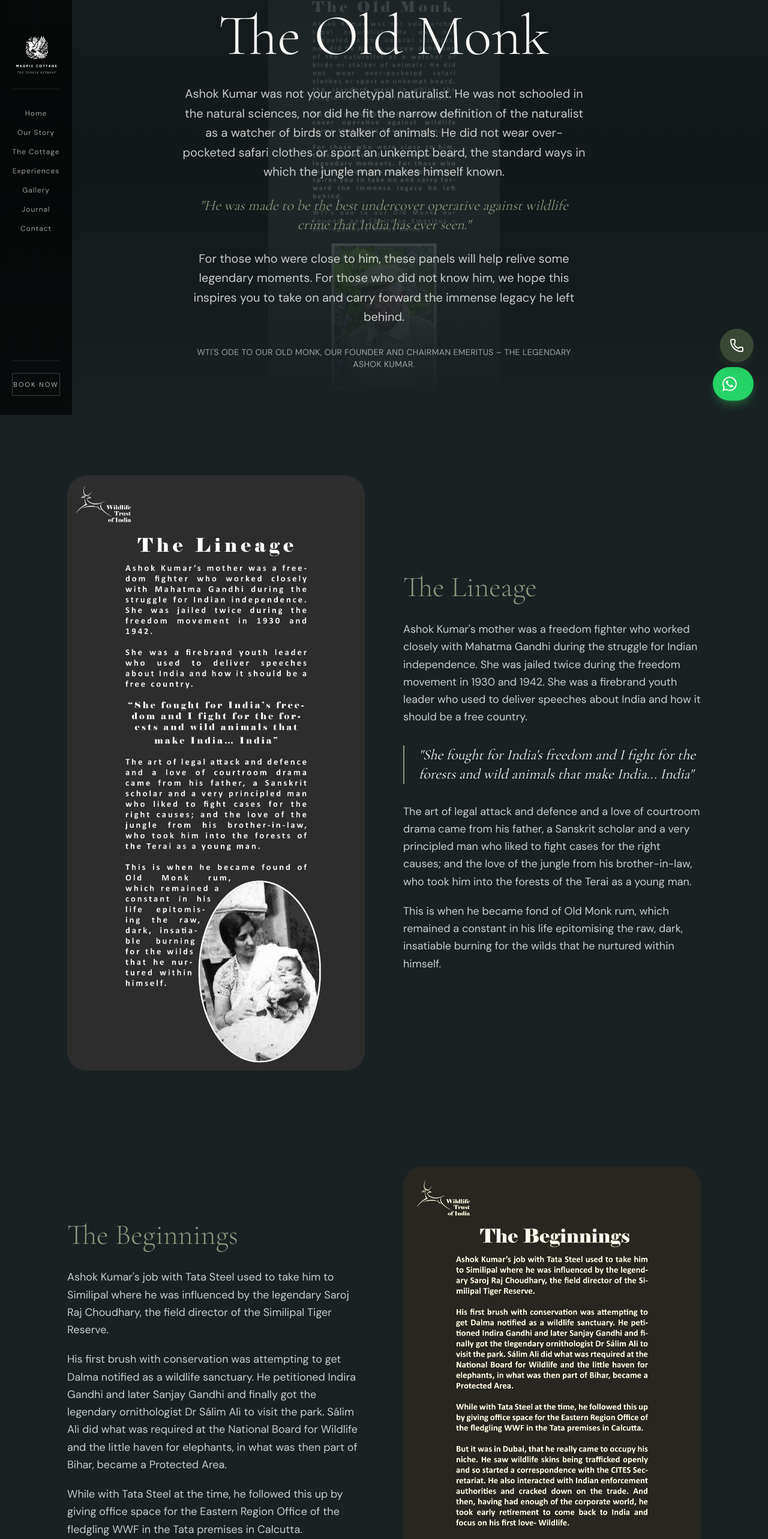
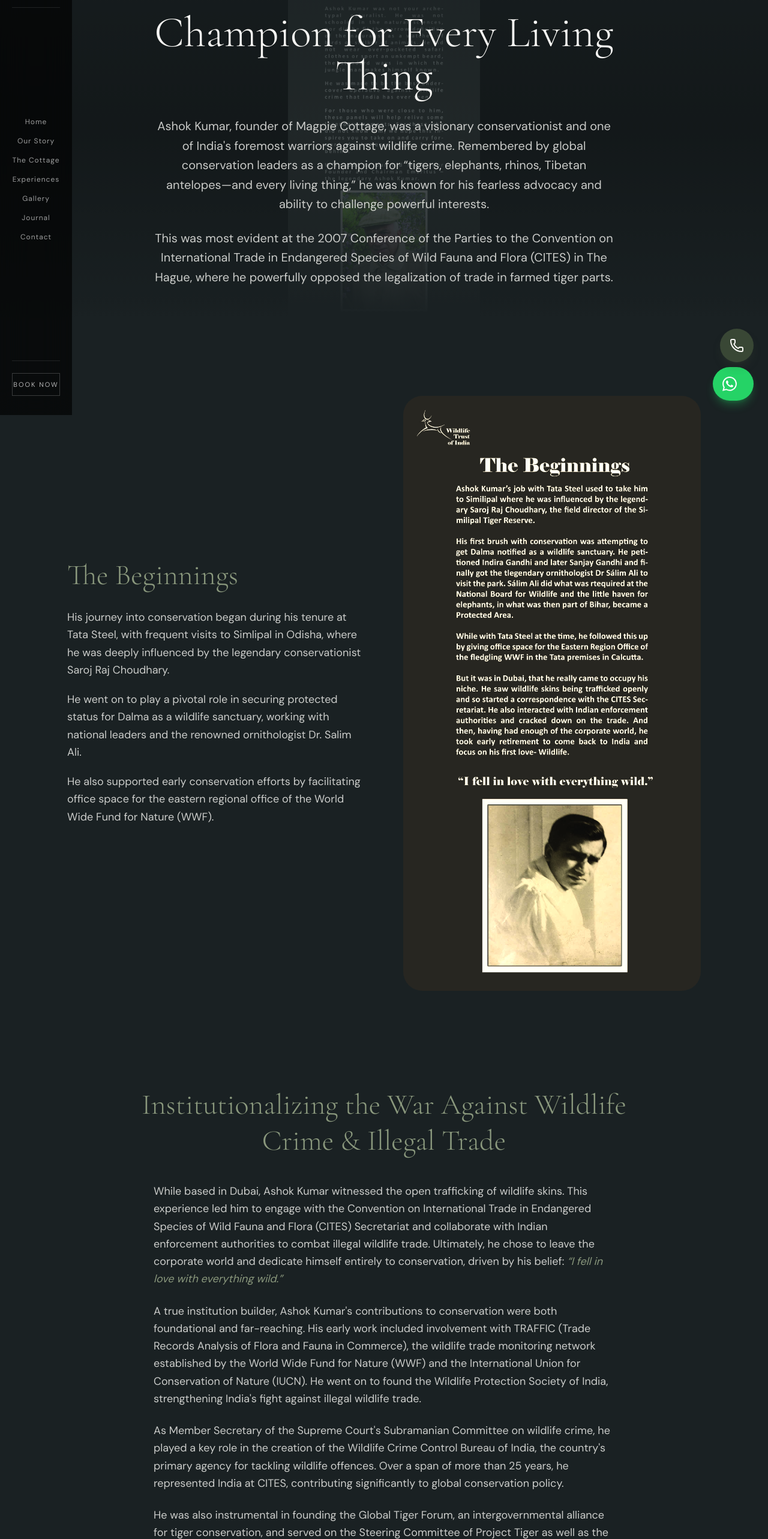
Before and after one commit to abhijeet9sh/magpie-cottage, a Next.js app: page /legacy in a window 1280 px wide. Shown: the part 108-2674 px from the top of the page at 60% size. Built offline with nearby package versions, Linux system fonts and the light colour scheme.

Commit message:
feat: implement comprehensive layout and copy feedback from 28/4

```diff
--- a/app/legacy/page.tsx
+++ b/app/legacy/page.tsx
@@ -1,12 +1,11 @@
 import { Navbar } from "@/components/layout/Navbar";
 import { Footer } from "@/components/layout/Footer";
-import { PageHero } from "@/components/ui/PageHero";
 import { AnimatedSection } from "@/components/ui/AnimatedSection";
 import Image from "next/image";
 
 export const metadata = {
   title: "The Legacy | Magpie Cottage",
-  description: "Ode to the Old Monk: The legacy of Ashok Kumar and his immense contribution to wildlife conservation in India.",
+  description: "The legacy of Ashok Kumar and his immense contribution to wildlife conservation in India.",
 };
 
 const ASSETS = {
@@ -22,7 +21,7 @@
     <main className="bg-[#1a2123] text-cream relative selection:bg-sage selection:text-forest">
       <Navbar />
 
-      {/* Custom Hero for moody look */}
+      {/* Custom Hero */}
       <section className="relative w-full min-h-[80vh] flex flex-col items-center justify-center overflow-hidden pt-20 pb-12">
         <div className="absolute inset-0 z-0 opacity-50">
           <div className="absolute inset-0 bg-black">
@@ -38,28 +37,72 @@
         </div>
 
         <div className="relative z-10 w-full max-w-4xl mx-auto px-6 text-center">
-          <span className="uppercase tracking-[0.3em] text-sage text-xs font-body mb-6 block">Ode To</span>
-          <h1 className="font-display text-6xl md:text-8xl text-cream font-light mb-8">
-            The Old Monk
+          <span className="uppercase tracking-[0.3em] text-sage text-xs font-body mb-6 block">The Legacy of Late Mr Ashok Kumar</span>
+          <h1 className="font-display text-5xl md:text-7xl text-cream font-light mb-8">
+            Champion for Every Living Thing
           </h1>
-          <div className="font-body text-cream/80 space-y-6 text-lg md:text-xl leading-relaxed max-w-2xl mx-auto">
+          <div className="font-body text-cream/80 space-y-6 text-lg md:text-xl leading-relaxed max-w-3xl mx-auto">
             <p>
-              Ashok Kumar was not your archetypal naturalist. He was not schooled in the natural sciences, nor did he fit the narrow definition of the naturalist as a watcher of birds or stalker of animals. He did not wear over-pocketed safari clothes or sport an unkempt beard, the standard ways in which the jungle man makes himself known.
-            </p>
-            <p className="text-sage italic text-2xl font-display">
-              "He was made to be the best undercover operative against wildlife crime that India has ever seen."
+              Ashok Kumar, founder of Magpie Cottage, was a visionary conservationist and one of India&apos;s foremost warriors against wildlife crime. Remembered by global conservation leaders as a champion for &ldquo;tigers, elephants, rhinos, Tibetan antelopes—and every living thing,&rdquo; he was known for his fearless advocacy and ability to challenge powerful interests.
             </p>
             <p>
-              For those who were close to him, these panels will help relive some legendary moments. For those who did not know him, we hope this inspires you to take on and carry forward the immense legacy he left behind.
-            </p>
-            <p className="text-sm tracking-wide uppercase mt-8 text-cream/60">
-              WTI&apos;s ode to our Old Monk, our Founder and Chairman Emeritus – the legendary Ashok Kumar.
+              This was most evident at the 2007 Conference of the Parties to the Convention on International Trade in Endangered Species of Wild Fauna and Flora (CITES) in The Hague, where he powerfully opposed the legalization of trade in farmed tiger parts.
             </p>
           </div>
         </div>
       </section>
 
       <div className="py-24 md:py-32 px-6 md:px-12 max-w-6xl mx-auto space-y-40">
+
+        {/* Section: The Beginnings */}
+        <AnimatedSection className="grid grid-cols-1 md:grid-cols-2 gap-16 items-center">
+          <div className="order-2 md:order-1">
+            <h2 className="font-display text-4xl md:text-5xl font-light mb-8 text-sage">The Beginnings</h2>
+            <div className="font-body text-cream/80 space-y-5 leading-relaxed text-lg">
+              <p>
+                His journey into conservation began during his tenure at Tata Steel, with frequent visits to Simlipal in Odisha, where he was deeply influenced by the legendary conservationist Saroj Raj Choudhary.
+              </p>
+              <p>
+                He went on to play a pivotal role in securing protected status for Dalma as a wildlife sanctuary, working with national leaders and the renowned ornithologist Dr. Salim Ali.
+              </p>
+              <p>
+                He also supported early conservation efforts by facilitating office space for the eastern regional office of the World Wide Fund for Nature (WWF).
+              </p>
+            </div>
+          </div>
+          <div className="order-1 md:order-2 relative w-full rounded-[2rem] overflow-hidden">
+            <Image src={ASSETS.beginnings} alt="The Beginnings" width={800} height={1600} className="w-full h-auto sepia-[.5] hover:sepia-0 transition-all duration-700" sizes="(max-width: 768px) 100vw, 50vw" />
+          </div>
+        </AnimatedSection>
+
+        {/* Section: Institutionalising the War */}
+        <AnimatedSection className="text-center">
+          <h2 className="font-display text-4xl md:text-5xl font-light mb-10 text-sage max-w-4xl mx-auto leading-tight">
+            Institutionalizing the War Against Wildlife Crime & Illegal Trade
+          </h2>
+          <div className="font-body text-cream/80 space-y-6 leading-relaxed text-lg max-w-3xl mx-auto mb-16 text-left">
+            <p>
+              While based in Dubai, Ashok Kumar witnessed the open trafficking of wildlife skins. This experience led him to engage with the Convention on International Trade in Endangered Species of Wild Fauna and Flora (CITES) Secretariat and collaborate with Indian enforcement authorities to combat illegal wildlife trade. Ultimately, he chose to leave the corporate world and dedicate himself entirely to conservation, driven by his belief: <span className="italic text-sage">&ldquo;I fell in love with everything wild.&rdquo;</span>
+            </p>
+            <p>
+              A true institution builder, Ashok Kumar&apos;s contributions to conservation were both foundational and far-reaching. His early work included involvement with TRAFFIC (Trade Records Analysis of Flora and Fauna in Commerce), the wildlife trade monitoring network established by the World Wide Fund for Nature (WWF) and the International Union for Conservation of Nature (IUCN). He went on to found the Wildlife Protection Society of India, strengthening India&apos;s fight against illegal wildlife trade.
+            </p>
+            <p>
+              As Member Secretary of the Supreme Court&apos;s Subramanian Committee on wildlife crime, he played a key role in the creation of the Wildlife Crime Control Bureau of India, the country&apos;s primary agency for tackling wildlife offences. Over a span of more than 25 years, he represented India at CITES, contributing significantly to global conservation policy.
+            </p>
+            <p>
+              He was also instrumental in founding the Global Tiger Forum, an intergovernmental alliance for tiger conservation, and served on the Steering Committee of Project Tiger as well as the National Coordination Committee for Prevention of Wildlife Crime.
+            </p>
+            <p>
+              In 1998, he co-founded the Wildlife Trust of India, which he nurtured for nearly two decades, embedding enforcement and legal action as central strategies in conservation. He later served as its Founder and Chairman Emeritus.
+            </p>
+          </div>
+          <div className="flex justify-center">
+            <div className="relative w-full max-w-3xl rounded-[2rem] overflow-hidden grayscale hover:grayscale-0 transition-all duration-700">
+              <Image src={ASSETS.institutionalising1} alt="Wildlife Crime Work" width={1200} height={1600} className="w-full h-auto" />
+            </div>
+          </div>
+        </AnimatedSection>
 
         {/* Section: The Lineage */}
         <AnimatedSection className="grid grid-cols-1 md:grid-cols-2 gap-16 items-center">
@@ -70,92 +113,16 @@
             <h2 className="font-display text-4xl md:text-5xl font-light mb-8 text-sage">The Lineage</h2>
             <div className="font-body text-cream/80 space-y-5 leading-relaxed text-lg">
               <p>
-                Ashok Kumar&apos;s mother was a freedom fighter who worked closely with Mahatma Gandhi during the struggle for Indian independence. She was jailed twice during the freedom movement in 1930 and 1942. She was a firebrand youth leader who used to deliver speeches about India and how it should be a free country.
+                Ashok Kumar&apos;s legacy was shaped by a lineage of courage and conviction. His mother, Urmila Shastri, was a freedom fighter who worked closely with Mahatma Gandhi and was imprisoned during India&apos;s independence movement.
               </p>
-              <blockquote className="border-l-2 border-sage pl-6 italic text-cream font-display text-2xl my-8">
-                &quot;She fought for India&apos;s freedom and I fight for the forests and wild animals that make India... India&quot;
+              <blockquote className="border-l-2 border-sage pl-6 italic text-cream font-display text-2xl my-8 leading-snug">
+                &ldquo;She fought for India&apos;s freedom, and I fight for the forests and wild animals that make India&hellip; India.&rdquo;
               </blockquote>
               <p>
-                The art of legal attack and defence and a love of courtroom drama came from his father, a Sanskrit scholar and a very principled man who liked to fight cases for the right causes; and the love of the jungle from his brother-in-law, who took him into the forests of the Terai as a young man.
+                Unconventional yet formidable, Ashok Kumar was not a traditional naturalist but a strategic and fearless force—widely regarded as one of India&apos;s most effective fighters against wildlife crime.
               </p>
               <p>
-                This is when he became fond of Old Monk rum, which remained a constant in his life epitomising the raw, dark, insatiable burning for the wilds that he nurtured within himself.
-              </p>
-            </div>
-          </div>
-        </AnimatedSection>
-
-        {/* Section: The Beginnings */}
-        <AnimatedSection className="grid grid-cols-1 md:grid-cols-2 gap-16 items-center">
-          <div className="order-2 md:order-1">
-            <h2 className="font-display text-4xl md:text-5xl font-light mb-8 text-sage">The Beginnings</h2>
-            <div className="font-body text-cream/80 space-y-5 leading-relaxed text-lg">
-              <p>
-                Ashok Kumar&apos;s job with Tata Steel used to take him to Similipal where he was influenced by the legendary Saroj Raj Choudhary, the field director of the Similipal Tiger Reserve.
-              </p>
-              <p>
-                His first brush with conservation was attempting to get Dalma notified as a wildlife sanctuary. He petitioned Indira Gandhi and later Sanjay Gandhi and finally got the legendary ornithologist Dr Sálim Ali to visit the park. Sálim Ali did what was required at the National Board for Wildlife and the little haven for elephants, in what was then part of Bihar, became a Protected Area.
-              </p>
-              <p>
-                While with Tata Steel at the time, he followed this up by giving office space for the Eastern Region Office of the fledgling WWF in the Tata premises in Calcutta.
-              </p>
-              <p>
-                But it was in Dubai, that he really came to occupy his niche. He saw wildlife skins being trafficked openly and so started a correspondence with the CITES Secretariat. He also interacted with Indian enforcement authorities and cracked down on the trade. And then, having had enough of the corporate world, he took early retirement to come back to India and focus on his first love - Wildlife.
-              </p>
-              <p className="text-2xl font-display italic text-cream mt-6">
-                &quot;I fell in love with everything wild.&quot;
-              </p>
-            </div>
-          </div>
-          <div className="order-1 md:order-2 relative w-full rounded-[2rem] overflow-hidden">
-            <Image src={ASSETS.beginnings} alt="The Beginnings" width={800} height={1600} className="w-full h-auto sepia-[.5] hover:sepia-0 transition-all duration-700" sizes="(max-width: 768px) 100vw, 50vw" />
-          </div>
-        </AnimatedSection>
-
-        {/* Section: Institutionalising the War */}
-        <AnimatedSection className="text-center">
-          <h2 className="font-display text-4xl md:text-6xl font-light mb-10 text-sage max-w-4xl mx-auto">
-            Institutionalising the War Against Wildlife Crime and Illegal Trade
-          </h2>
-          <div className="font-body text-cream/80 space-y-6 leading-relaxed text-lg max-w-3xl mx-auto mb-16 text-left">
-            <p>
-              He developed institutions to combat wildlife crime. TRAFFIC was his first foray followed by the Wildlife Protection Society of India, then teamed up with Vivek Menon to co-create Wildlife Trust of India.
-            </p>
-            <p>
-              He steered, as Member Secretary, the Supreme Court&apos;s Subramanian Committee on wildlife crime, which led to the setting up of the Wildlife Crime Control Bureau of India.
-            </p>
-            <p>
-              He represented India at CITES delegations for over 25 years, helped found the inter-governmental Global Tiger Forum, and served on the Steering Committee of Project Tiger and the National Co-ordination Committee for Prevention of Wildlife Crimes. In 1998 he co-founded the Wildlife Trust of India, an organisation he would nurture and mould for the next 18 years with Enforcement and Law as one of its conservation action strategies.
-            </p>
-          </div>
-          <div className="flex justify-center">
-            <div className="relative w-full max-w-3xl rounded-[2rem] overflow-hidden grayscale hover:grayscale-0 transition-all duration-700">
-              <Image src={ASSETS.institutionalising1} alt="Wildlife Crime Work" width={1200} height={1600} className="w-full h-auto" />
-            </div>
-          </div>
-        </AnimatedSection>
-
-        {/* Section: Champion for every living thing */}
-        <AnimatedSection className="grid grid-cols-1 md:grid-cols-2 gap-16 items-center">
-          <div className="relative w-full rounded-[2rem] overflow-hidden">
-            <Image src={ASSETS.champion} alt="Champion for every living thing" width={800} height={1600} className="w-full h-auto" sizes="(max-width: 768px) 100vw, 50vw" />
-          </div>
-          <div>
-            <h2 className="font-display text-4xl md:text-5xl font-light mb-8 text-sage leading-tight">
-              Champion for every living thing
-            </h2>
-            <div className="font-body text-cream/80 space-y-5 leading-relaxed text-lg">
-              <p>
-                Recalled Debbie Banks, tigers and wildlife crime campaign leader for the British-based Environmental Investigation Agency, &quot;Ashok was a champion for tigers, elephants, rhinos, Tibetan antelopes and every living thing.&quot;
-              </p>
-              <p>
-                &quot;My abiding memory of him is a critical debate at the 14th Conference of the Parties to Convention on International Trade in Endangered Species in The Hague in 2007.&quot;
-              </p>
-              <p>
-                &quot;On stage were the rabid proponents of tiger farming and legalization of trade in farmed tiger parts. There was a heavy contingency of government and non-government delegates from tiger range states in the room. Loud booming voices from India and Nepal in particular were bellowing back at the speakers, arguing why tiger farming is a conservation threat, not a conservation solution.&quot;
-              </p>
-              <p>
-                &quot;It was Ashok, however, who strode cool as a cucumber to the front of the room and lambasted those on stage. Their arguments fell to pieces in front of everyone.&quot;
+                Magpie Cottage stands today as a tribute to his extraordinary life—an enduring symbol of his passion, courage, and unwavering commitment to protecting the wild.
               </p>
             </div>
           </div>
--- a/app/our-story/page.tsx
+++ b/app/our-story/page.tsx
@@ -185,7 +185,7 @@
           <div className="bg-stone-50/50 p-10 md:p-16 rounded-3xl border border-stone-200/60 shadow-sm relative">
             <span className="absolute -top-6 left-1/2 -translate-x-1/2 text-7xl text-sage/40 font-display font-bold leading-none">&quot;</span>
             <p className="font-display text-2xl md:text-3xl italic font-light text-stone-800 leading-relaxed mb-8 pt-4">
-              &ldquo;It is a wonderful house, very comfortable, neat, and clean. The caretaker and the cook both take very good care of the guests.&rdquo;
+              &ldquo;It is a wonderful house, very comfortable. Neat and clean. The Caretaker and the Cook, both take very good care of the guests&rdquo;
             </p>
             <p className="font-body text-[11px] uppercase tracking-[0.2em] font-medium text-stone-500">
               — Divya Jindal
--- a/components/home/TestimonialsSection.tsx
+++ b/components/home/TestimonialsSection.tsx
@@ -32,7 +32,7 @@
     source: "MakeMyTrip"
   },
   {
-    text: "It is a wonderful house, very comfortable. Neat and clean. Caretaker and the cook both are taking good care of the guest.",
+    text: '"It is a wonderful house, very comfortable. Neat and clean. The Caretaker and the Cook, both take very good care of the guests"',
     author: "Divya Jindal",
     source: "MakeMyTrip"
   }
--- a/components/layout/Navbar.tsx
+++ b/components/layout/Navbar.tsx
@@ -155,10 +155,8 @@
         }`}
         style={{ width: "120px", background: "rgba(0,0,0,0.65)" }}
       >
-        {/* Nav links + Logo — centered together */}
-        <div className="flex-1 flex flex-col justify-center">
-          {/* Logo — sits directly above Home */}
-          <div className="flex flex-col items-center mb-5">
+        {/* Logo — Absolute Top */}
+        <div className="flex flex-col items-center pt-8 pb-4 w-full">
           <Link href="/" className="flex flex-col items-center group">
             <Image
               src="/logo.png"
@@ -175,6 +173,8 @@
         {/* Divider */}
         <div className="mx-5 mb-4 h-px bg-white/10" />
 
+        {/* Nav links — centered vertically in remaining space */}
+        <div className="flex-1 flex flex-col justify-center">
           <ul className="flex flex-col items-center w-full py-2">
           {navLinks.map((link) => (
             <NavItem key={link.name} link={link} pathname={pathname} />
```
Lines whose indentation alone changed are shown as unchanged.
